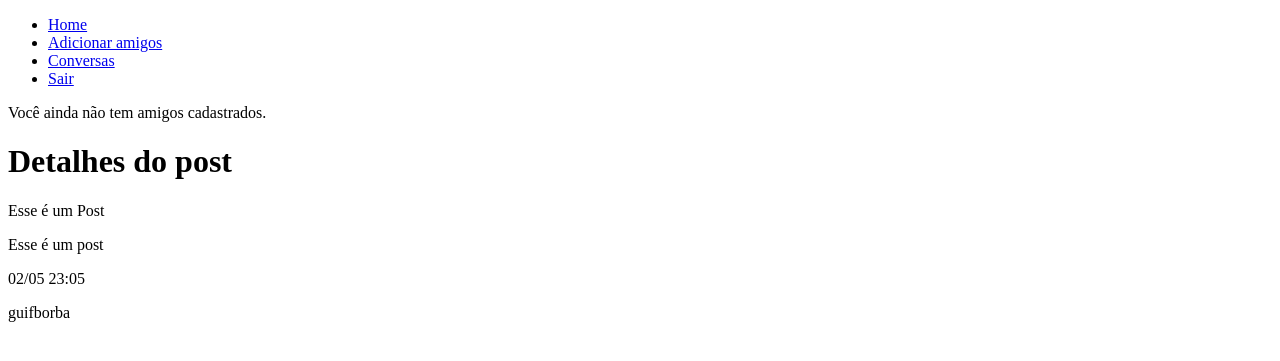
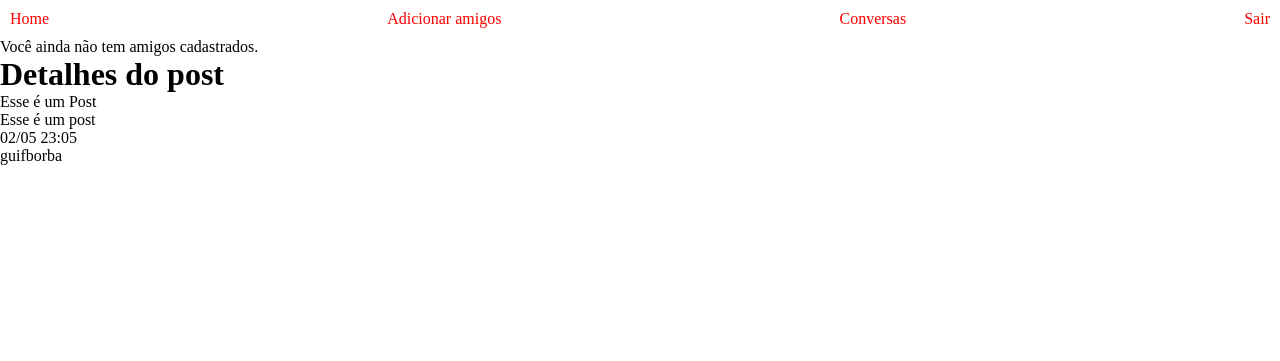
Before and after one commit to gfborba/rede-social, a Django app: page /posts/1 in a window 1280 px wide. Shown: the top 361 px of the page. Run offline with Django 5.2, Linux system fonts and the light colour scheme; a user stored in the database is signed in; data comes from the database, SQL or seed files in the repository; style sheets or scripts are compiled from the project's sources; some libraries are stand-ins or nearby versions.

Commit message:
inicio estilizacao

```diff
--- a/rede_social/templates/base.html
+++ b/rede_social/templates/base.html
@@ -1,9 +1,11 @@
+{% load static sass_tags %}
 <!DOCTYPE html>
 <html lang="pt-br">
 <head>
     <meta charset="UTF-8">
     <meta name="viewport" content="width=device-width, initial-scale=1.0">
     <title>Document</title>
+    <link rel="stylesheet" href="{% sass_src 'scss/base.scss' %}" type="text/css">
 </head>
 <body>
     {% include "partials/navbar.html" %}
--- a/rede_social/templates/partials/navbar.html
+++ b/rede_social/templates/partials/navbar.html
@@ -1,4 +1,4 @@
-<nav>
+<nav class="navbar">
     <ul>
         <li><a href="{% url 'index' %}">Home</a></li>
         <li><a href="#">Adicionar amigos</a></li>
```
